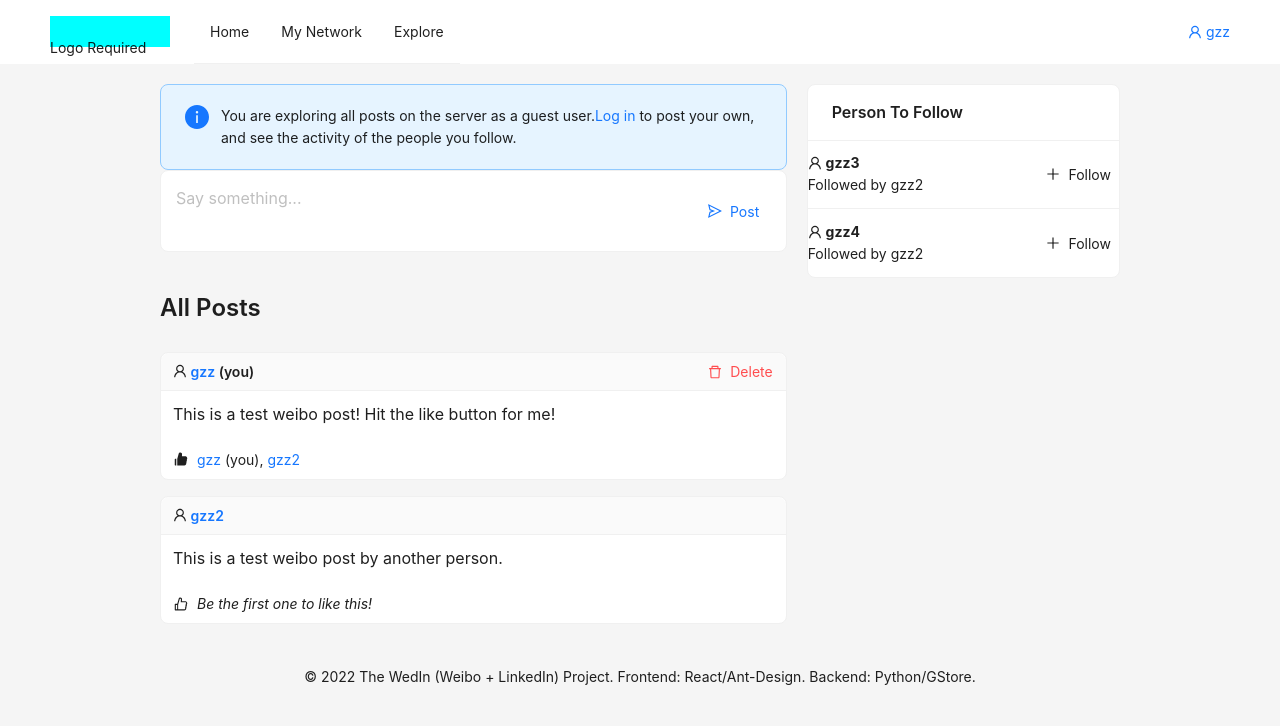
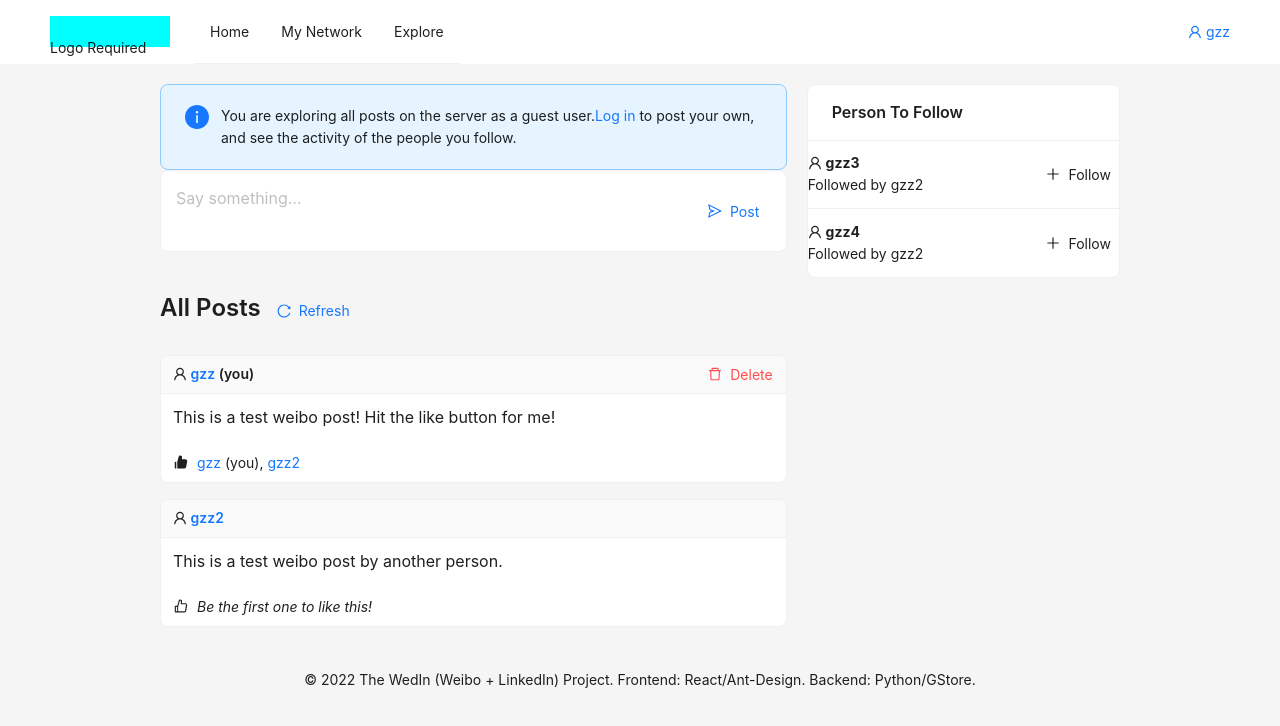
Before and after one commit to gzz2000/WedInOnGraph, a React (Create React App) app in the folder frontend/: page / in a window 1280 px wide. Shown: the top 726 px of the page. Built offline with nearby package versions, Linux system fonts and the light colour scheme.

Commit message:
frontend: add refresh button in "home"

```diff
--- a/frontend/src/explore.jsx
+++ b/frontend/src/explore.jsx
@@ -20,7 +20,7 @@ const Explore = () => {
                 direction="vertical"
             >
                 <Search size="large"
-                        placeholder="Search for people"
+                        placeholder=" Search for people"
                         prefix={<UserOutlined />}
                         allowClear
                         style={{
--- a/frontend/src/home.jsx
+++ b/frontend/src/home.jsx
@@ -1,7 +1,7 @@
 import React from 'react';
 import { Row, Col, Card, Space, Alert, Typography, Button, Input, List } from 'antd';
 import { Link } from "react-router-dom";
-import { UserOutlined, LikeOutlined, LikeFilled, SendOutlined, DeleteOutlined, PlusOutlined } from '@ant-design/icons';
+import { ReloadOutlined, UserOutlined, LikeOutlined, LikeFilled, SendOutlined, DeleteOutlined, PlusOutlined } from '@ant-design/icons';
 
 const { Title, Paragraph, Text } = Typography;
 const { TextArea } = Input;
@@ -52,7 +52,13 @@ const Home = () => {
               </Row>
             </Card>
 
-            <Title level={3}>All Posts</Title>
+            <Title level={3}>
+              All Posts
+              <Button
+                  type="link"
+                  icon={<ReloadOutlined />}
+              >Refresh</Button>
+            </Title>
             <Card
               size="small"
               type="inner"
```
